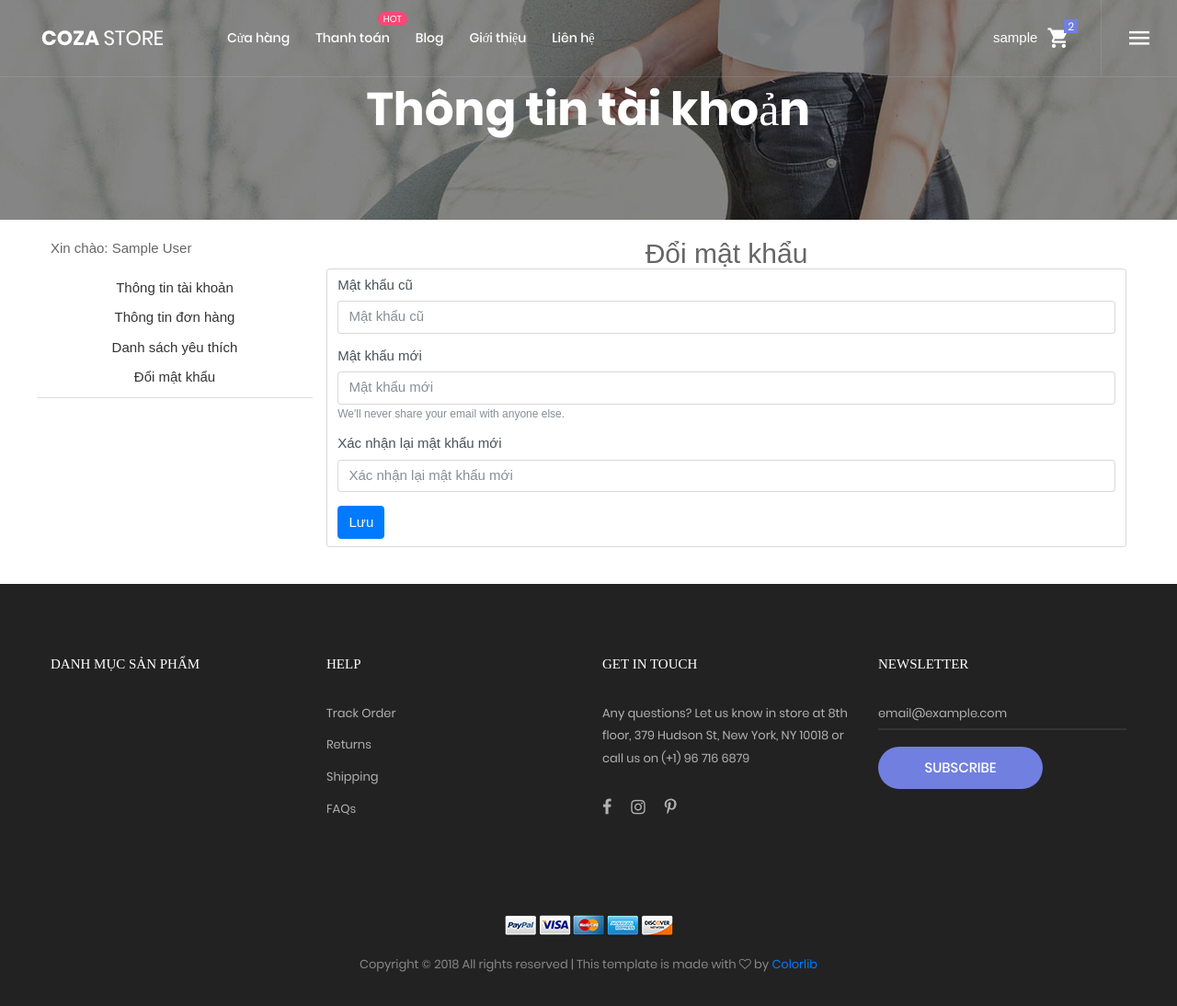
After one commit to dat26061994/djangoProject, a Django app: page /accounts/userProfile/changePassword in a window 1280 px wide. The commit adds this page. Shown: the whole page at 92% size. Run offline with Django 3.2, Linux system fonts and the light colour scheme; the visitor is signed in with stand-in values (Sample User, id 1); data comes from the database, SQL or seed files in the repository; some libraries are stand-ins or nearby versions; some web fonts are replaced.

Commit message:
change Password

```diff
--- a/accounts/models.py
+++ b/accounts/models.py
@@ -11,7 +11,7 @@ class UserProfile(models.Model):
         ('Women','Nữ')
     }
     user = models.OneToOneField(User, on_delete=models.CASCADE,related_name='user')
-    avatar = models.ImageField(upload_to='accounts',null=True)
+    avatar = models.ImageField(upload_to='accounts',null=True,default='accounts/default.png')
     address =  models.CharField(max_length=200,null=True)
     phone = models.CharField(max_length=20)
     birth_day = models.DateField(null=True, blank=True)
--- a/accounts/templates/accounts.html
+++ b/accounts/templates/accounts.html
@@ -16,15 +16,17 @@
             <li role="presentation" class="active"><a href="{% url 'userProfile' %}" aria-controls="home">Thông tin tài khoản</a></li>
             <li role="presentation"><a href="#profile" aria-controls="profile">Thông tin đơn hàng</a></li>
             <li role="presentation"><a href="#messages" aria-controls="messages">Danh sách yêu thích</a></li>
-            <li role="presentation"><a href="#settings" aria-controls="settings">Đổi mật khẩu</a></li>
+            <li role="presentation"><a href="{% url 'changePassword' %}" aria-controls="settings">Đổi mật khẩu</a></li>
           </ul>
         </div>
       </div>
       <div class="col-md-9">
         {% if messages %} {% for message in messages %}
+        {% if message.tags == 'success' %}
         <div class="alert alert-success " id="messageProfile">
           <strong>Success!</strong> {{message}}
         </div>
+        {%endif%}
         {% endfor %} {% endif %} {%block content-accounts%} {%endblock%}
       </div>
     </div>
--- /dev/null
+++ b/accounts/templates/changePassword.html
@@ -0,0 +1,29 @@
+{% extends "accounts.html" %} {% block content-accounts %}
+<div class="">
+  <h2 align="center">Đổi mật khẩu</h2>
+</div>
+{% if messages %} {% for message in messages %}
+{% if message.tags == 'error' %}
+<div class="alert alert-danger {{message.tags}} ">
+  <strong>Lỗi!  </strong> {{message}}
+</div>
+{% endif%}
+{% endfor %} {% endif %}
+<form class="form-control" method="post">
+  {%csrf_token%}
+  <div class="form-group">
+    <label for="old_password">Mật khẩu cũ</label>
+    <input type="password" name="old_password" class="form-control"  aria-describedby="old_passwordHelp" placeholder="Mật khẩu cũ">
+  </div>
+  <div class="form-group">
+    <label for="exampleInputEmail1">Mật khẩu mới</label>
+    <input type="password" name="new_password" class="form-control"  aria-describedby="emailHelp" placeholder="Mật khẩu mới">
+    <small id="emailHelp" class="form-text text-muted">We'll never share your email with anyone else.</small>
+  </div>
+  <div class="form-group">
+    <label for="exampleInputEmail1">Xác nhận lại mật khẩu mới</label>
+    <input type="password" name="re_new_password" class="form-control"  aria-describedby="emailHelp" placeholder="Xác nhận lại mật khẩu mới">
+  </div>
+  <button class="btn btn-primary" type="submit" name="button">Lưu</button>
+</form>
+{% endblock %}
--- a/accounts/templates/profile.html
+++ b/accounts/templates/profile.html
@@ -2,7 +2,13 @@
 <div class="row">
   <div class="col-md-3">
     {% if userprofile.avatar %}
+    <a href="{% url 'editAvatar' %}">
     <img src="{{userprofile.avatar.url}}" class="thumbnail img-circle" alt="Cinque Terre" width="150" height="120" alt="">
+  </a>
+    {% else %}
+    <a href="{% url 'editAvatar' %}">
+      <img src="{{BASE_URL}}media/accounts/default.png" class="thumbnail img-circle" alt="Cinque Terre" width="150" height="120" alt="">
+    </a>
     {% endif %}
   </div>
   <div class="col-md-9">
--- a/accounts/urls.py
+++ b/accounts/urls.py
@@ -7,4 +7,6 @@ urlpatterns = [
     path('logout', views.logout, name='logout'),
     path('userProfile', views.userProfile, name='userProfile'),
     path('userProfile/edit', views.editProfile, name='editProfile'),
+    path('userProfile/editAvatar', views.editAvatar, name='editAvatar'),
+    path('userProfile/changePassword', views.changePassword, name='changePassword'),
 ]
--- a/accounts/views.py
+++ b/accounts/views.py
@@ -9,6 +9,8 @@ from .form import UserForm,ProfileForm
 from .models import UserProfile
 from datetime import datetime, date, time
 from django.contrib import messages
+from django.contrib.auth.forms import PasswordChangeForm
+from django.contrib.auth.hashers import make_password
 
 # Create your views here.
 BASE_URL = settings.BASE_URL
@@ -71,3 +73,24 @@ def editProfile(request):
         userForm = UserForm(instance=request.user)
         profileForm = ProfileForm(instance=userprofile)
     return render(request,'editProfile.html',{'BASE_URL':BASE_URL,'userForm':userForm,'profileForm':profileForm,'userprofile':userprofile})
+def editAvatar(request):
+    pass
+def changePassword(request):
+    old_password = User.objects.filter(id=request.user.id).values('password')[0]['password']
+    if request.method == "POST":
+        if not request.user.check_password(request.POST['old_password']):
+            messages.error(request,'Mật khẩu cũ không chính xác!')
+        else:
+            if 8 < len(request.POST['new_password']) < 200 and not request.POST['new_password'].isdigit():
+                if request.POST['new_password'] == request.POST['re_new_password']:
+                    messages.success(request,'Mật khẩu đã được thay đổi!')
+                    return redirect('userProfile')
+                else:
+                    messages.error(request,'Mật khẩu mới không trùng khớp!')
+            else:
+                if len(request.POST['new_password']) < 8 or len(request.POST['new_password']) > 200:
+                    messages.error(request,'Mật khẩu phải từ 8 đến 200 ký tự!')
+                elif request.POST['new_password'].isdigit():
+                    messages.error(request,'Mật khẩu phải chứa ít nhất 1 ký tự!')
+
+    return render(request,'changePassword.html',{'BASE_URL':BASE_URL})
```
Also changed, not shown: accounts/form.py (+20 -9 lines), accounts/templates/editProfile.html (+2 -33 lines), accounts/migrations/0004_auto_20180719_1745.py (added).
